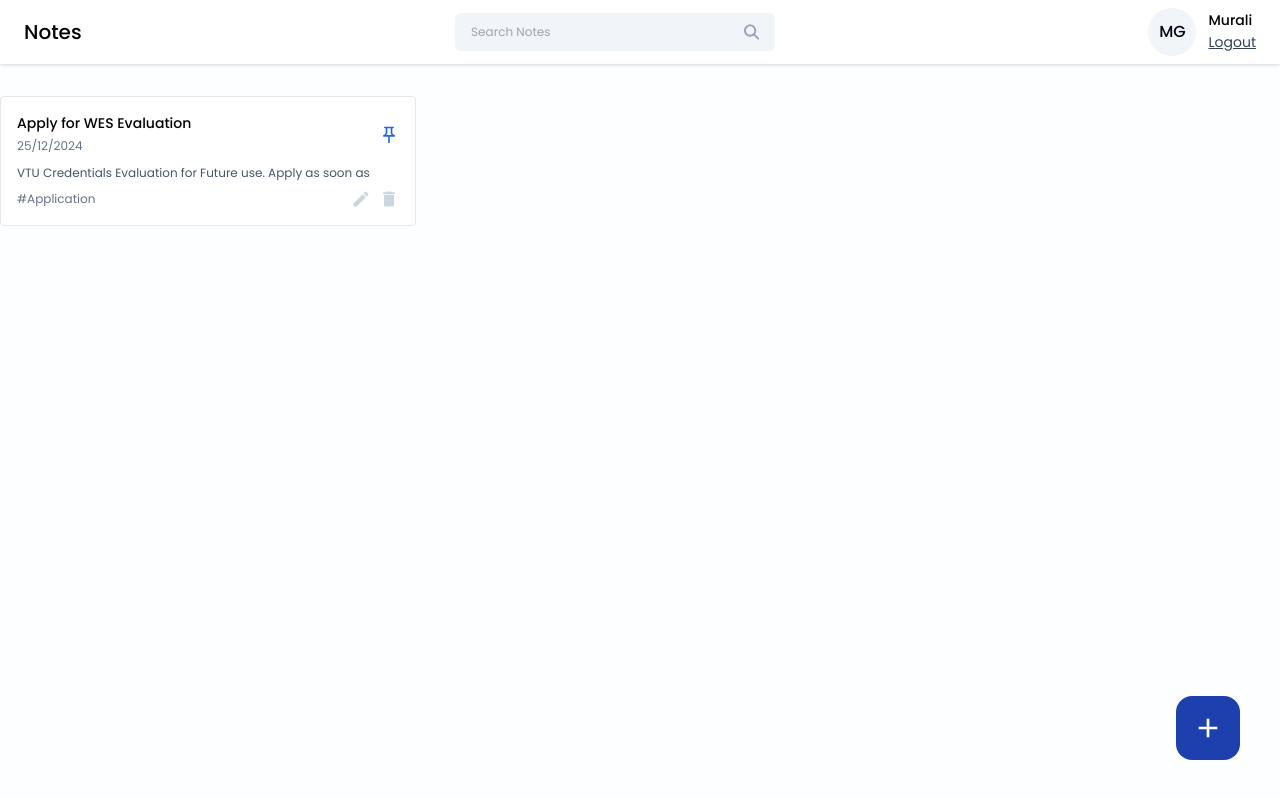
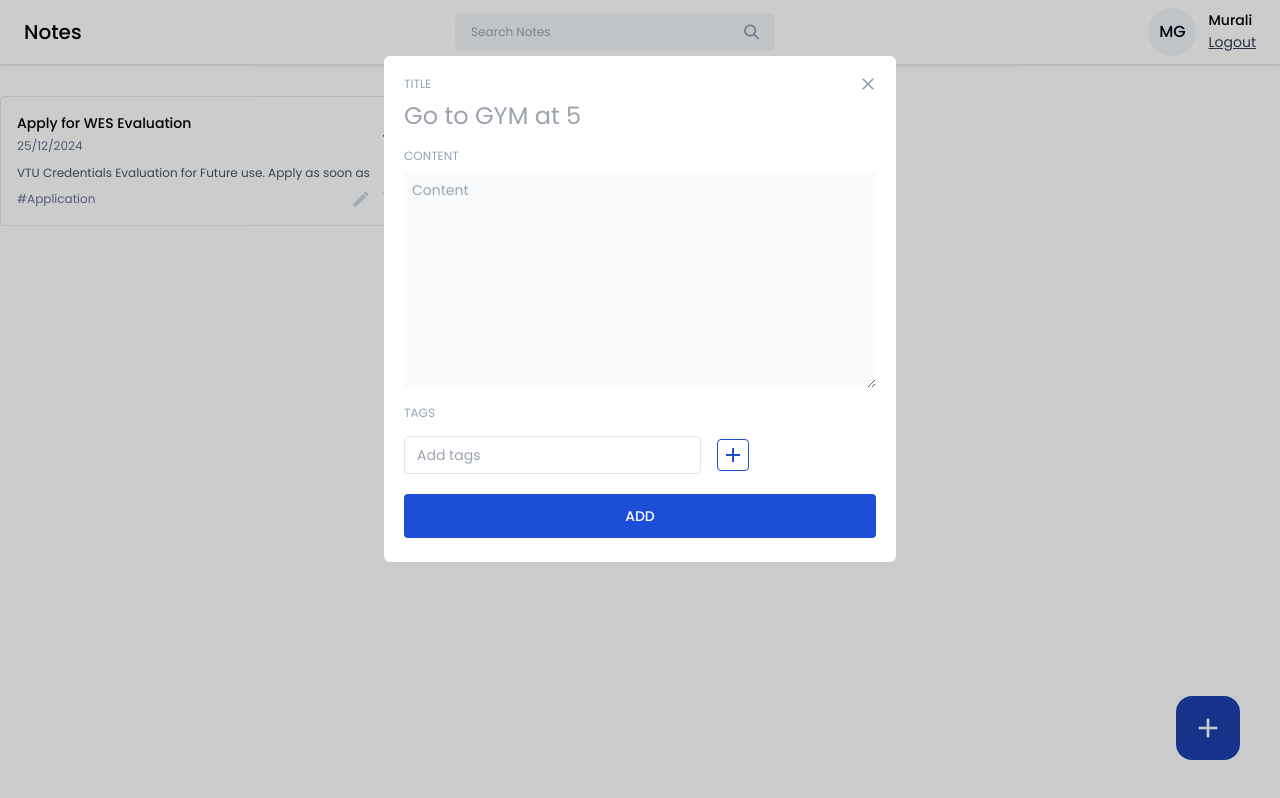
Before and after one commit to murali-ganta/notes-app, a React app in the folder frontend/notes-app/: page /dashboard in a window 1280 px wide. Both pictures are taken after a click on the button 1208 px from the left and 728 px from the top of the page. Built offline with nearby package versions, Linux system fonts and the light colour scheme; the HTML template or start-up script is replaced by a standard one.

Commit message:
added AddEditModal UI

```diff
--- a/frontend/notes-app/package.json
+++ b/frontend/notes-app/package.json
@@ -13,6 +13,7 @@
     "react": "^18.3.1",
     "react-dom": "^18.3.1",
     "react-icons": "^5.4.0",
+    "react-modal": "^3.16.3",
     "react-router-dom": "^7.1.0"
   },
   "devDependencies": {
--- /dev/null
+++ b/frontend/notes-app/src/components/Input/TagInput.jsx
@@ -0,0 +1,79 @@
+/* eslint-disable react/prop-types */
+/* eslint-disable no-unused-vars */
+import React, { useState } from "react";
+import { MdAdd, MdClose } from "react-icons/md";
+
+const TagInput = ({ tags, setTags }) => {
+  const [inputValue, setInputValue] = useState("");
+
+  // Tags Handle
+  const handleInputChange = (e) => {
+    setInputValue(e.target.value);
+  };
+
+  const addNewTag = () => {
+    if (inputValue.trim() !== "") {
+      setTags([...tags, inputValue.trim()]);
+      setInputValue("");
+    }
+  };
+
+  const handleKeyDown = (e) => {
+    if (e.key === "Enter") {
+      addNewTag();
+    }
+  };
+
+  const handleRemoveTag = (tagToRemove) => {
+    setTags(tags.filter((tag) => tag !== tagToRemove));
+  };
+
+  return (
+    <div>
+      {/* render tags */}
+      {tags?.length > 0 && (
+        <div className="flex items-center gap-2 flex-wrap mt-2">
+          {tags.map((tag, index) => (
+            <span
+              key={index}
+              className="flex items-center gap-2 text-sm text-slate-900 bg-slate-100 px-3 py-1 rounded"
+            >
+              # {tag}
+              <button
+                onClick={() => {
+                  handleRemoveTag(tag);
+                }}
+              >
+                <MdClose />
+              </button>
+            </span>
+          ))}
+        </div>
+      )}
+
+      {/* Tag Input */}
+      <div className="flex items-center gap-4 mt-3">
+        <input
+          type="text"
+          value={inputValue}
+          className="text-sm bg-transparent border px-3 py-2 rounded outline-none"
+          placeholder="Add tags"
+          onChange={handleInputChange}
+          onKeyDown={handleKeyDown}
+        />
+
+        {/* Add Tag button */}
+        <button
+          className="w-8 h-8 flex items-center justify-center rounded border border-blue-700 hover:bg-blue-700"
+          onClick={() => {
+            addNewTag();
+          }}
+        >
+          <MdAdd className="text-2xl text-blue-700 hover:text-white" />
+        </button>
+      </div>
+    </div>
+  );
+};
+
+export default TagInput;
--- a/frontend/notes-app/src/index.css
+++ b/frontend/notes-app/src/index.css
@@ -1,9 +1,8 @@
-@import url('https://fonts.googleapis.com/css2?family=Poppins:ital,wght@0,100;0,200;0,300;0,400;0,500;0,600;0,700;0,800;0,900;1,100;1,200;1,300;1,400;1,500;1,600;1,700;1,800;1,900&display=swap');
+@import url("https://fonts.googleapis.com/css2?family=Poppins:ital,wght@0,100;0,200;0,300;0,400;0,500;0,600;0,700;0,800;0,900;1,100;1,200;1,300;1,400;1,500;1,600;1,700;1,800;1,900&display=swap");
 
 @import "tailwindcss/base";
 @import "tailwindcss/components";
 @import "tailwindcss/utilities";
-
 
 @layer base {
   html {
@@ -28,4 +27,8 @@
   .icon-btn {
     @apply text-xl text-slate-300 cursor-pointer hover:text-blue-600;
   }
+
+  .input-label {
+    @apply text-xs text-slate-400;
+  }
 }
--- /dev/null
+++ b/frontend/notes-app/src/pages/Home/AddEditNotes.jsx
@@ -0,0 +1,89 @@
+/* eslint-disable react/prop-types */
+/* eslint-disable no-unused-vars */
+import React, { useState } from "react";
+import TagInput from "../../components/Input/TagInput";
+import { MdClose } from "react-icons/md";
+
+const AddEditNotes = ({ noteData, type, onClose }) => {
+  const [title, setTitle] = useState("");
+  const [content, setContent] = useState("");
+  const [tags, setTags] = useState([]);
+
+  const [error, setError] = useState(null);
+
+  const addNewNote = async () => {};
+
+  const editNote = async () => {};
+
+  // Error handle
+  const handleAddNote = () => {
+    if (!title) {
+      setError("Please enter the title");
+      return;
+    }
+
+    if (!content) {
+      setError("Please enter the content");
+      return;
+    }
+
+    setError("");
+
+    if (type === "edit") {
+      editNote();
+    } else {
+      addNewNote();
+    }
+  };
+
+  return (
+    <div className="relative">
+      <button
+        className="w-10 h-10 rounded-full flex items-center justify-center absolute -top-3 -right-3 hover:bg-slate-50"
+        onClick={onClose}
+      >
+        <MdClose className="text-xl text-slate-400" />
+      </button>
+
+      <div className="flex flex-col gap-2">
+        <label className="input-label">TITLE</label>
+        <input
+          type="text"
+          className="text-2xl text-slate-950 outline-none"
+          placeholder="Go to GYM at 5"
+          value={title}
+          onChange={({ target }) => setTitle(target.value)}
+        />
+      </div>
+
+      <div className="flex flex-col gap-2 mt-4">
+        <label className="input-label">CONTENT</label>
+        <textarea
+          type="text"
+          className="text-sm text-slate-950 outline-none bg-slate-50 p-2 rounded"
+          placeholder="Content"
+          rows={10}
+          value={content}
+          onChange={({ target }) => setContent(target.value)}
+        />
+      </div>
+
+      <div className="mt-3">
+        <label className="input-label">TAGS</label>
+        <TagInput tags={tags} setTags={setTags} />
+      </div>
+
+      {/* Error Message */}
+      {error && <p className="text-red-500 text-xs pt-4">{error}</p>}
+
+      <button
+        className="btn-primary font-medium mt-5 p-3"
+        onClick={handleAddNote}
+      >
+        ADD
+      </button>
+    </div>
+  );
+};
+
+export default AddEditNotes;
--- a/frontend/notes-app/src/pages/Home/Home.jsx
+++ b/frontend/notes-app/src/pages/Home/Home.jsx
@@ -1,37 +1,70 @@
 /* eslint-disable no-unused-vars */
-import React from 'react';
-import Navbar from '../../components/Navbar/Navbar';
-import NoteCard from '../../components/Cards/NoteCard';
-import { MdAdd } from 'react-icons/md';
+import React, { useState } from "react";
+import Navbar from "../../components/Navbar/Navbar";
+import NoteCard from "../../components/Cards/NoteCard";
+import { MdAdd } from "react-icons/md";
+import AddEditNotes from "./AddEditNotes";
+import Modal from "react-modal";
 
 const Home = () => {
+  const [openAddEditModal, setOpenAddEditModal] = useState({
+    isShown: false,
+    type: "add",
+    data: null,
+  });
+
   return (
     <>
       <Navbar />
 
-            <div className='container mx-auto'>
-                <div className='grid grid-cols-3 gap-4 mt-8'>
+      <div className="container mx-auto">
+        <div className="grid grid-cols-3 gap-4 mt-8">
           {/* Note Card Component */}
           <NoteCard
             title="Apply for WES Evaluation"
             date="25/12/2024"
             content="VTU Credentials Evaluation for Future use. Apply as soon as possible"
-                        tags='#Application'
+            tags="#Application"
             isPinned={true}
-                        onEdit={()=>{}}
-                        onDelete={()=>{}}
-                        onPinNote={()=>{}}
+            onEdit={() => {}}
+            onDelete={() => {}}
+            onPinNote={() => {}}
           />
 
           {/* Add New Note Button ' + ' */}
-                    <button className="w-16 h-16 flex items-center justify-center rounded-2xl bg-blue-800 hover:bg-blue-600 absolute right-10 bottom-10" onClick={()=>{}}>
+          <button
+            className="w-16 h-16 flex items-center justify-center rounded-2xl bg-blue-800 hover:bg-blue-600 absolute right-10 bottom-10"
+            onClick={() => {
+              setOpenAddEditModal({ isShown: true, type: "add", data: null });
+            }}
+          >
             <MdAdd className="text-[32px] text-white" />
           </button>
 
+          {/* AddEdit Modal */}
+          <Modal
+            isOpen={openAddEditModal.isShown}
+            onRequestClose={() => {}}
+            style={{ overlay: { backgroundColor: "rgba(0,0,0,0.2)" } }}
+            contentLabel=""
+            className="w-[40%] max-h-3/4 bg-white rounded-md mx-auto mt-14 p-5 overflow-scroll"
+          >
+            <AddEditNotes
+              type={openAddEditModal.type}
+              noteData={openAddEditModal.data}
+              onClose={() => {
+                setOpenAddEditModal({
+                  isShown: false,
+                  type: "add",
+                  data: null,
+                });
+              }}
+            />
+          </Modal>
         </div>
       </div>
     </>
-    )
-}
+  );
+};
 
 export default Home;
```
Also changed, not shown: frontend/notes-app/src/components/Cards/NoteCard.jsx (+26 -16 lines), 1 other file (tests, documents, lock files or other folders). Lines whose indentation alone changed are shown as unchanged.
